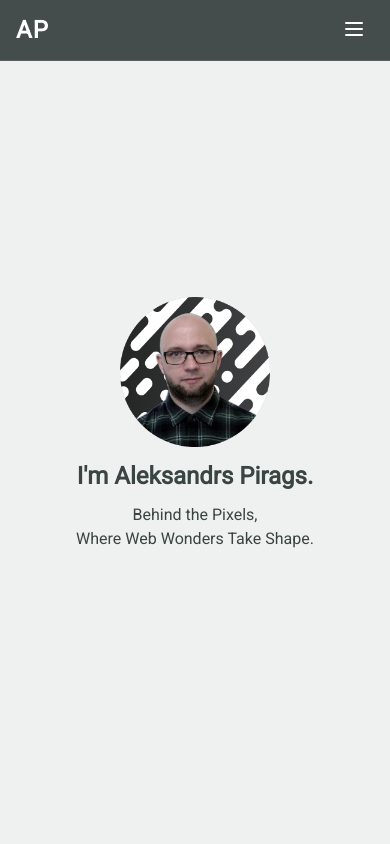
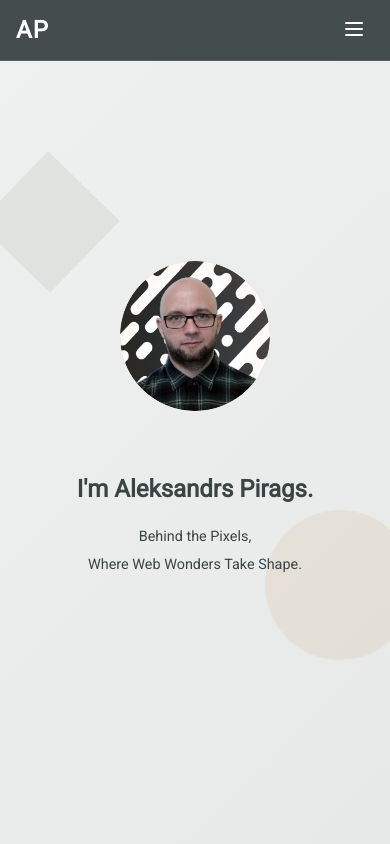
Before and after one commit to alpibit/alpibitWebsiteMK1, a React (Vite) app: page / in a window 390 px wide. Shown: the top 844 px of the page. Built offline with nearby package versions, Linux system fonts and the light colour scheme.

Commit message:
Hero module rework

```diff
--- a/src/components/about/Hero.jsx
+++ b/src/components/about/Hero.jsx
@@ -1,17 +1,32 @@
-import React, { useState } from "react";
+import React, { useState, useEffect } from "react";
 import styles from "./Hero.module.css";
 import profilePhoto from "../../images/main.png";
 
 const Hero = () => {
   const [mainMessage, setMainMessage] = useState("Hello.");
-  const changeMainMessage = () => {
+
+  useEffect(() => {
+    const timer = setTimeout(() => {
       setMainMessage("I'm Aleksandrs Pirags.");
-  };
-  let timer = setInterval(changeMainMessage, 2500);
+    }, 2500);
+
+    return () => clearTimeout(timer);
+  }, []);
 
   return (
     <section className={styles.heroWrap} id="hero">
-      <img src={profilePhoto} className={styles.heroPhoto} alt="" />
+      <div className={styles.backgroundElements}>
+        <div className={styles.circle}></div>
+        <div className={styles.square}></div>
+      </div>
+
+      <div className={styles.contentWrapper}>
+        <div className={styles.photoContainer}>
+          <img src={profilePhoto} className={styles.heroPhoto} alt="Aleksandrs Pirags" />
+          <div className={styles.photoOverlay}></div>
+        </div>
+
+        <div className={styles.textContainer}>
           <h1 className={styles.heroHeader}>{mainMessage}</h1>
           <p className={styles.heroText}>
             Behind the Pixels,
@@ -19,6 +34,8 @@ const Hero = () => {
           <p className={styles.heroTextL2}>
             Where Web Wonders Take Shape.
           </p>
+        </div>
+      </div>
     </section>
   );
 };
--- a/src/components/about/Hero.module.css
+++ b/src/components/about/Hero.module.css
@@ -1,40 +1,114 @@
 .heroWrap {
-  height: 100vh;
-  background-color: #eef1ef;
+  min-height: 100vh;
+  background: linear-gradient(135deg, #eef1ef 0%, #e6e9e7 100%);
   display: flex;
-  flex-direction: column;
   justify-content: center;
   align-items: center;
   color: #3a4443;
+  position: relative;
+  overflow: hidden;
 }
 
-.heroPhoto {
-  opacity: 100%;
-  max-width: 150px;
+.backgroundElements {
+  position: absolute;
+  width: 100%;
+  height: 100%;
+  pointer-events: none;
+}
+
+.circle {
+  position: absolute;
+  width: 300px;
+  height: 300px;
+  border-radius: 50%;
+  background: rgba(177, 94, 0, 0.07);
+  animation: bouncingCircle 30s linear infinite;
+}
+
+.square {
+  position: absolute;
+  width: 200px;
+  height: 200px;
+  background: rgba(58, 68, 67, 0.07);
+  transform: rotate(45deg);
+  animation: bouncingSquare 25s linear infinite;
+}
+
+.contentWrapper {
+  max-width: 1200px;
+  padding: 2rem;
+  display: flex;
+  flex-direction: column;
+  align-items: center;
+  gap: 3rem;
+  z-index: 1;
+}
+
+.photoContainer {
+  position: relative;
+  width: 150px;
+  height: 150px;
+  border-radius: 50%;
+  overflow: hidden;
+  margin-bottom: 1rem;
   animation-name: photoControl;
   animation-duration: 4s;
 }
 
-.heroText {
+.heroPhoto {
+  width: 100%;
+  height: 100%;
+  object-fit: cover;
+  transform: scale(1);
+  transition: transform 1s ease;
+}
+
+.photoContainer:hover .heroPhoto {
+  transform: scale(1.1);
+}
+
+.photoOverlay {
+  position: absolute;
+  top: 0;
+  left: 0;
+  right: 0;
+  bottom: 0;
+  background: radial-gradient(circle, transparent 50%, rgba(177, 94, 0, 0.1) 100%);
+  pointer-events: none;
+}
+
+.textContainer {
+  text-align: center;
+}
+
+.heroHeader {
+  font-size: 2rem;
+  margin-bottom: 1.5rem;
+  animation-name: textControl;
+  animation-duration: 4s;
+}
+
+.heroText,
+.heroTextL2 {
+  font-size: 1.15rem;
+  line-height: 1.4;
+  margin: 0.5rem 0;
   animation-name: photoControl;
   animation-duration: 4s;
 }
 
-.heroTextL2 {
-  animation-name: photoControl;
-  animation-duration: 4s;
-  margin-top: 5px;
-}
+@keyframes photoControl {
+  0% {
+    opacity: 0%;
+  }
 
-.heroPhotoLoading {
-  max-width: 75px;
-}
+  65% {
+    opacity: 0%;
+  }
 
-.heroHeader {
-  padding: 15px;
-  opacity: 100%;
-  animation-name: textControl;
-  animation-duration: 4s;
+  100% {
+    opacity: 100%;
+  }
 }
 
 @keyframes textControl {
@@ -55,16 +129,108 @@
   }
 }
 
-@keyframes photoControl {
+@keyframes bouncingCircle {
   0% {
-    opacity: 0%;
+    top: 15%;
+    left: 10%;
+    transform: rotate(0deg);
   }
 
-  65% {
-    opacity: 0%;
+  25% {
+    top: 70%;
+    left: 80%;
+    transform: rotate(90deg);
+  }
+
+  50% {
+    top: 20%;
+    left: 75%;
+    transform: rotate(180deg);
+  }
+
+  75% {
+    top: 65%;
+    left: 15%;
+    transform: rotate(270deg);
   }
 
   100% {
-    opacity: 100%;
+    top: 15%;
+    left: 10%;
+    transform: rotate(360deg);
   }
 }
+
+@keyframes bouncingSquare {
+  0% {
+    top: 65%;
+    right: 15%;
+    transform: rotate(45deg);
+  }
+
+  25% {
+    top: 20%;
+    right: 75%;
+    transform: rotate(135deg);
+  }
+
+  50% {
+    top: 70%;
+    right: 80%;
+    transform: rotate(225deg);
+  }
+
+  75% {
+    top: 15%;
+    right: 10%;
+    transform: rotate(315deg);
+  }
+
+  100% {
+    top: 65%;
+    right: 15%;
+    transform: rotate(405deg);
+  }
+}
+
+@media (max-width: 768px) {
+  .heroHeader {
+    font-size: 1.75rem;
+  }
+
+  .heroText,
+  .heroTextL2 {
+    font-size: 1rem;
+  }
+
+  .circle {
+    width: 200px;
+    height: 200px;
+  }
+
+  .square {
+    width: 150px;
+    height: 150px;
+  }
+}
+
+@media (max-width: 480px) {
+  .heroHeader {
+    font-size: 1.5rem;
+  }
+
+  .heroText,
+  .heroTextL2 {
+    font-size: 0.9rem;
+  }
+
+  .circle {
+    width: 150px;
+    height: 150px;
+  }
+
+  .square {
+    width: 100px;
+    height: 100px;
+  }
+}
--- a/src/components/navbar/Navbar.module.css
+++ b/src/components/navbar/Navbar.module.css
@@ -44,6 +44,12 @@
   font-size: 1.5rem;
   font-weight: 600;
   letter-spacing: 1px;
+  cursor: pointer;
+  transition: color 0.3s ease;
+}
+
+.logoText:hover {
+  color: #ffbb6e;
 }
 
 .desktopMenu {
@@ -70,12 +76,12 @@
   left: 0;
   width: 0;
   height: 2px;
-  background: #b15e00;
+  background: #ffbb6e;
   transition: width 0.3s ease;
 }
 
 .listElement:hover {
-  color: #b15e00;
+  color: #ffbb6e;
 }
 
 .listElement:hover::after {
@@ -93,7 +99,7 @@
 }
 
 .mobileMenuButton:hover {
-  color: #b15e00;
+  color: #ffbb6e;
 }
 
 .mobileMenu {
```
Lines whose indentation alone changed are shown as unchanged.
